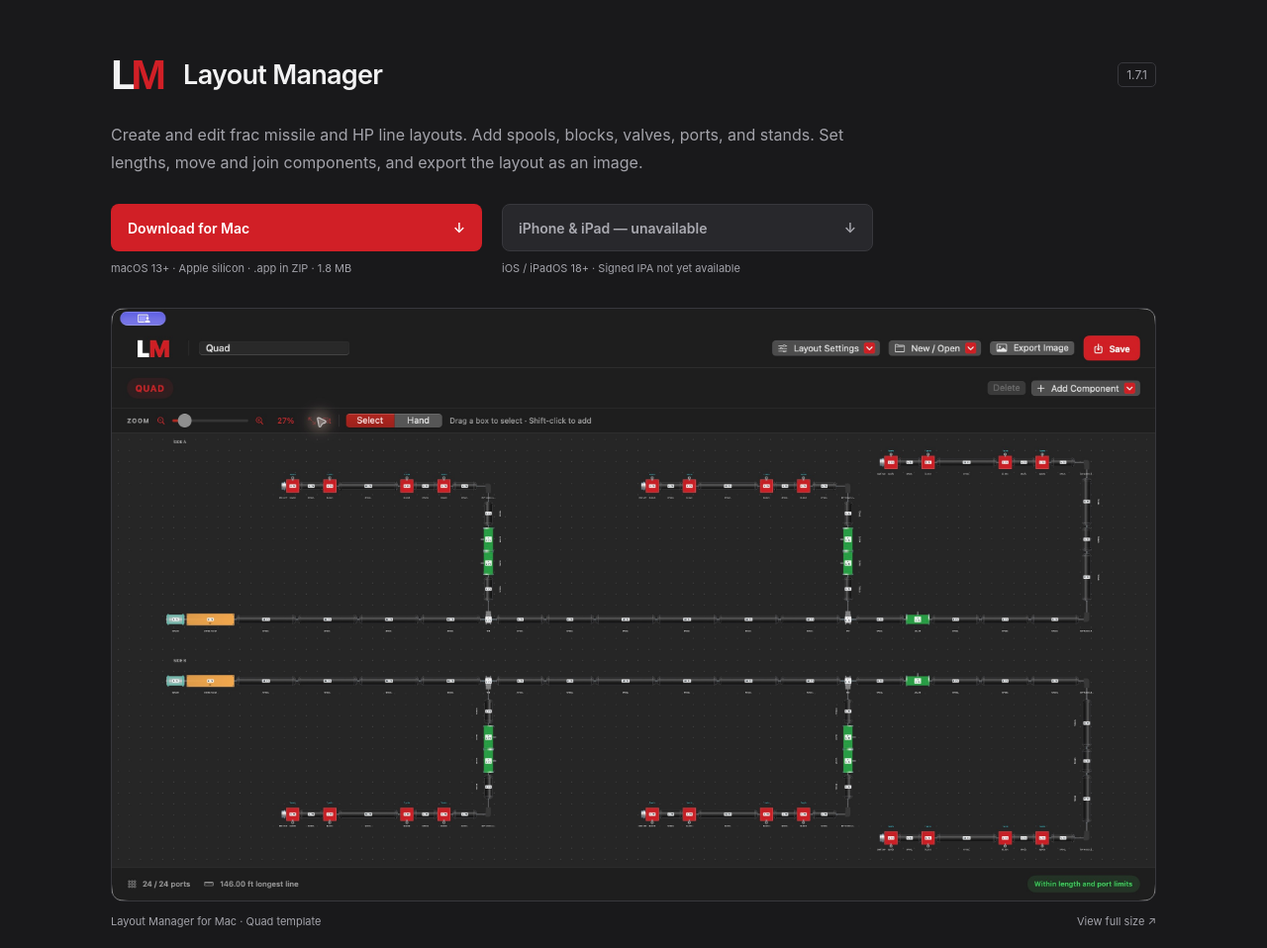
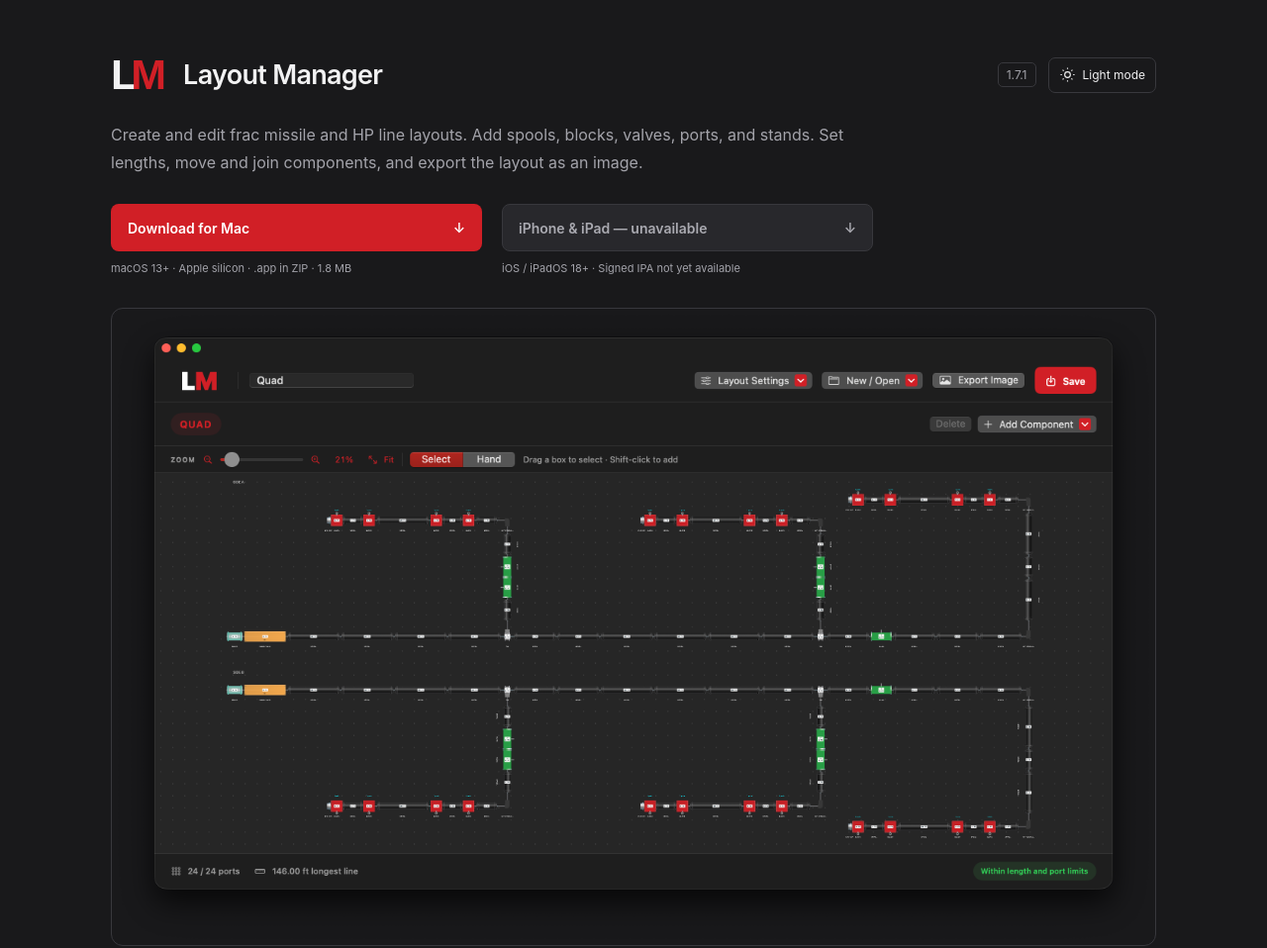
Before and after one commit to realedk/realedk.github.io, a plain HTML site: page layoutmanager/index.html in a window 1280 px wide. Shown: the top 958 px of the page at 99% size. Drawn offline with Linux system fonts and the light colour scheme.

Commit message:
Webpage updates

```diff
--- a/layoutmanager/app.js
+++ b/layoutmanager/app.js
@@ -1,3 +1,27 @@
+const root = document.documentElement;
+const themeToggle = document.querySelector('#theme-toggle');
+const screenshot = document.querySelector('#app-screenshot');
+function applyTheme(theme) {
+  root.dataset.theme = theme;
+  const nextTheme = theme === 'dark' ? 'light' : 'dark';
+  const source = `assets/layout-manager-${theme}.png`;
+  screenshot.src = source;
+  screenshot.alt = `Layout Manager on macOS in ${theme} mode, showing the Quad template with Side A and Side B, spools, blocks, valves, and ports.`;
+  document.querySelectorAll('.screenshot-link').forEach(link => { link.href = source; });
+  document.querySelector('link[rel="icon"]').href = `assets/icon-${theme}.png`;
+  document.querySelector('meta[name="theme-color"]').content = theme === 'dark' ? '#19191b' : '#faf9f7';
+  document.querySelector('#theme-label').textContent = `${nextTheme === 'light' ? 'Light' : 'Dark'} mode`;
+  themeToggle.setAttribute('aria-label', `Switch to ${nextTheme} mode`);
+}
+let savedTheme;
+try { savedTheme = localStorage.getItem('lm-site-theme'); } catch {}
+applyTheme(savedTheme === 'light' ? 'light' : 'dark');
+themeToggle.addEventListener('click', () => {
+  const theme = root.dataset.theme === 'dark' ? 'light' : 'dark';
+  applyTheme(theme);
+  try { localStorage.setItem('lm-site-theme', theme); } catch {}
+});
+
 fetch('downloads.json').then(response => {
   if (!response.ok) throw new Error('Download manifest unavailable');
   return response.json();
--- a/layoutmanager/index.html
+++ b/layoutmanager/index.html
@@ -1,5 +1,5 @@
 <!doctype html>
-<html lang="en">
+<html lang="en" data-theme="dark">
 <head>
   <meta charset="UTF-8">
   <meta name="viewport" content="width=device-width, initial-scale=1">
@@ -15,7 +15,7 @@
     <header>
       <span class="lm" aria-hidden="true">L<span>M</span></span>
       <h1>Layout Manager</h1>
-      <span class="version">1.7.1</span>
+      <div class="header-controls"><span class="version">1.7.1</span><button id="theme-toggle" class="theme-toggle" type="button" aria-label="Switch to light mode"><svg viewBox="0 0 24 24" width="17" height="17" fill="none" stroke="currentColor" stroke-width="1.6" aria-hidden="true"><circle cx="12" cy="12" r="4"/><path d="M12 2v2m0 16v2M2 12h2m16 0h2M5 5l1.5 1.5m11 11L19 19M5 19l1.5-1.5m11-11L19 5"/></svg><span id="theme-label">Light mode</span></button></div>
     </header>
     <p class="description">Create and edit frac missile and HP line layouts. Add spools, blocks, valves, ports, and stands. Set lengths, move and join components, and export the layout as an image.</p>
     <section class="downloads" aria-label="Downloads">
@@ -29,10 +29,10 @@
       </div>
     </section>
     <figure>
-      <a href="assets/layout-manager-app.jpg" aria-label="Open full-size screenshot of Layout Manager">
-        <img src="assets/layout-manager-app.jpg" width="3020" height="1714" alt="Layout Manager on macOS in dark mode, showing the Quad template with Side A and Side B, spools, blocks, valves, and ports.">
+      <a class="screenshot-link" href="assets/layout-manager-dark.png" aria-label="Open full-size screenshot of Layout Manager">
+        <img src="assets/layout-manager-dark.png" id="app-screenshot" width="2764" height="1688" alt="Layout Manager on macOS in dark mode, showing the Quad template with Side A and Side B, spools, blocks, valves, and ports.">
       </a>
-      <figcaption>Layout Manager for Mac · Quad template <a href="assets/layout-manager-app.jpg">View full size ↗</a></figcaption>
+      <figcaption>Layout Manager for Mac · Quad template <a class="screenshot-link" href="assets/layout-manager-dark.png">View full size ↗</a></figcaption>
     </figure>
     <details>
       <summary>Installation</summary>
--- a/layoutmanager/styles.css
+++ b/layoutmanager/styles.css
@@ -1,4 +1,4 @@
-:root{color-scheme:dark;--red:#d11f26;--background:#19191b;--text:#f2f2f3;--muted:#a3a3aa;--line:#38383d;font-family:-apple-system,BlinkMacSystemFont,"Segoe UI",sans-serif}
+:root{color-scheme:dark;--red:#d11f26;--background:#19191b;--text:#f2f2f3;--muted:#a3a3aa;--line:#38383d;--disabled:#28282c;--disabled-text:#aaaab1;font-family:-apple-system,BlinkMacSystemFont,"Segoe UI",sans-serif}
 *{box-sizing:border-box}
 body{margin:0;background:var(--background);color:var(--text);-webkit-font-smoothing:antialiased}
 main{max-width:1120px;margin:auto;padding:54px 32px 28px}
@@ -6,17 +6,17 @@ header{display:flex;align-items:center;gap:18px}
 .lm{font-family:Arial,Helvetica,sans-serif;font-size:43px;font-weight:900;letter-spacing:-6px;line-height:1;padding-right:5px}
 .lm span{color:var(--red)}
 h1{font-size:27px;font-weight:600;letter-spacing:-.7px;margin:0}
-.version{font-size:12px;color:var(--muted);border:1px solid var(--line);padding:4px 8px;border-radius:5px;margin-left:auto}
+.version{font-size:12px;color:var(--muted);border:1px solid var(--line);padding:4px 8px;border-radius:5px;margin-left:0}
 .description{font-size:16px;line-height:1.75;color:var(--muted);max-width:760px;margin:25px 0 28px}
 .downloads{display:grid;grid-template-columns:1fr 1fr;gap:20px;max-width:770px;margin-bottom:30px}
 .button{font:inherit;font-size:14px;font-weight:600;display:flex;align-items:center;justify-content:space-between;gap:16px;min-height:48px;width:100%;padding:12px 16px;border:1px solid transparent;border-radius:8px;background:var(--red);color:white;text-decoration:none;cursor:pointer}
 .button:hover{background:#b81920}
-.button:disabled{background:#28282c;color:#aaaab1;border-color:var(--line);cursor:not-allowed}
+.button:disabled{background:var(--disabled);color:var(--disabled-text);border-color:var(--line);cursor:not-allowed}
 .download p{font-size:11px;line-height:1.6;color:var(--muted);margin:9px 0 0}
 a:focus-visible,button:focus-visible,summary:focus-visible{outline:2px solid #ff656b;outline-offset:5px}
 figure{margin:0}
 figure>a{display:block;border:1px solid var(--line);border-radius:12px;overflow:hidden}
-img{display:block;width:100%;height:auto;background:#252525}
+img{display:block;width:100%;height:auto;background:transparent}
 figcaption{display:flex;justify-content:space-between;gap:15px;margin:12px 0 0;color:var(--muted);font-size:11px;line-height:1.6}
 figcaption a{color:var(--muted);text-decoration:none;white-space:nowrap}
 figcaption a:hover{color:var(--text)}
@@ -27,3 +27,10 @@ details strong{font-weight:600;color:var(--text)}
 footer{font-size:11px;color:var(--muted);margin-top:35px;padding-bottom:6px}
 @media(max-width:600px){main{padding:32px 20px 24px}header{gap:13px}h1{font-size:23px}.lm{font-size:37px}.version{font-size:10px;padding:4px 6px}.description{font-size:15px;margin-top:22px}.downloads{grid-template-columns:1fr;gap:20px}.button{min-height:50px;font-size:14px}.download p{font-size:11px}figcaption{font-size:10px}figure>a{border-radius:7px}details{margin-top:24px}}
 @media(max-width:360px){h1{font-size:20px}.lm{font-size:32px}header{gap:10px}}
+
+.header-controls{display:flex;align-items:center;gap:12px;margin-left:auto}
+.theme-toggle{font:inherit;font-size:12px;display:flex;align-items:center;justify-content:center;gap:7px;min-height:36px;padding:8px 10px;background:transparent;color:var(--text);border:1px solid var(--line);border-radius:7px;cursor:pointer;white-space:nowrap}
+.theme-toggle:hover{background:var(--disabled)}
+html[data-theme="light"]{color-scheme:light;--background:#faf9f7;--text:#202022;--muted:#626269;--line:#dcdce0;--disabled:#ececef;--disabled-text:#65656d}
+@media(max-width:600px){header{flex-wrap:wrap}.header-controls{gap:9px}.theme-toggle{font-size:11px;min-height:36px}h1{font-size:22px}.version{display:none}}
+@media(max-width:390px){header{gap:10px}h1{font-size:20px}.lm{font-size:32px}.theme-toggle{padding-inline:8px;gap:5px}}
```
Also changed, not shown: layoutmanager/assets/icon-light.png (added), layoutmanager/assets/layout-manager-app.jpg (deleted), layoutmanager/assets/layout-manager-dark.png (added), layoutmanager/assets/layout-manager-light.png (added), 3 other files.
